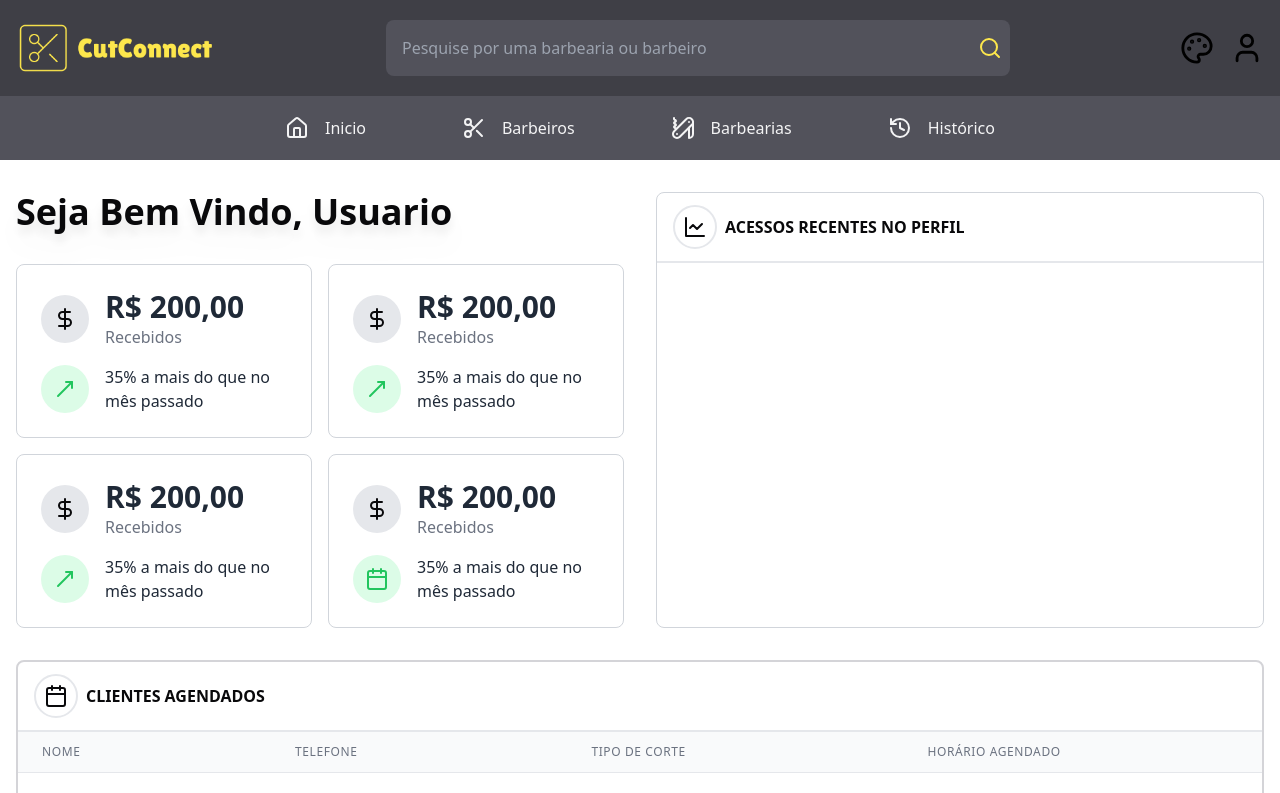
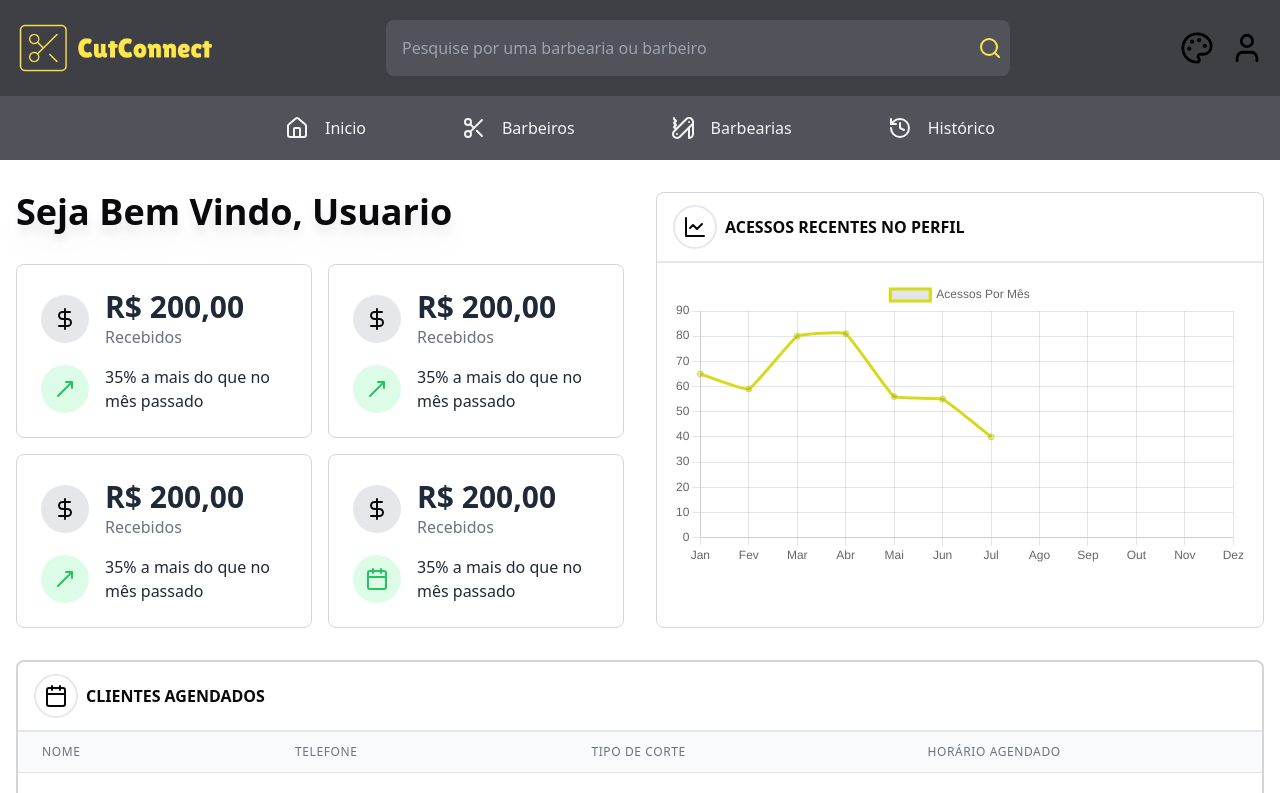
Before and after one commit to RelancioBorgesDev/CutConnect, a Next.js app: page /dashboard in a window 1280 px wide. Shown: the top 793 px of the page. Built offline with nearby package versions, Linux system fonts and the light colour scheme.

Commit message:
feat: added line chart for recent access

```diff
--- a/package.json
+++ b/package.json
@@ -9,11 +9,13 @@
     "lint": "next lint"
   },
   "dependencies": {
+    "chart.js": "^4.4.2",
     "framer-motion": "^11.1.7",
     "lucide-react": "^0.373.0",
     "next": "14.2.2",
     "phosphor-react": "^1.4.1",
     "react": "^18",
+    "react-chartjs-2": "^5.2.0",
     "react-dom": "^18",
     "tailwind-merge": "^2.3.0"
   },
--- a/src/app/(dashboard)/dashboard/_components/barber-analytics-components/recent-access-container/recent-access-container.tsx
+++ b/src/app/(dashboard)/dashboard/_components/barber-analytics-components/recent-access-container/recent-access-container.tsx
@@ -1,19 +1,60 @@
+"use client";
+import { Chart, registerables } from "chart.js";
 import { LineChart } from "lucide-react";
 import React from "react";
+import { Line } from "react-chartjs-2";
 
 export default function RecentAccessContainer() {
+  Chart.register(...registerables);
+  const data = {
+    labels: [
+      "Jan",
+      "Fev",
+      "Mar",
+      "Abr",
+      "Mai",
+      "Jun",
+      "Jul",
+      "Ago",
+      "Sep",
+      "Out",
+      "Nov",
+      "Dez",
+    ],
+    datasets: [
+      {
+        label: "Acessos Por Mês",
+        data: [65, 59, 80, 81, 56, 55, 40],
+        fill: false,
+        borderColor: "rgb(214, 218, 28)",
+        tension: 0.1,
+      },
+    ],
+  };
+
+  const options = {
+
+    scales: {
+      y: {
+        beginAtZero: true,
+      },
+    },
+  };
+
   return (
     <div className="w-full bg-white rounded-lg border border-gray-300  col-span-1 row-span-1">
       <header className="flex items-center justify-between gap-2 border-b-2 px-4 py-3  text-zinc-950 font-bold uppercase">
         <div className="flex items-center gap-2">
           <span className="rounded-full border-2 p-2 bg-white">
-            <LineChart className="text-zinc-950" />
+            <LineChart />
           </span>
           <span>Acessos recentes no perfil</span>
         </div>
         <div></div>
       </header>
-      <section></section>
+      <section className="p-4 w-full">
+        <Line data={data} options={options} className="w-full" />
+      </section>
     </div>
   );
 }
```
Also changed, not shown: 1 other file (tests, documents, lock files or other folders).
